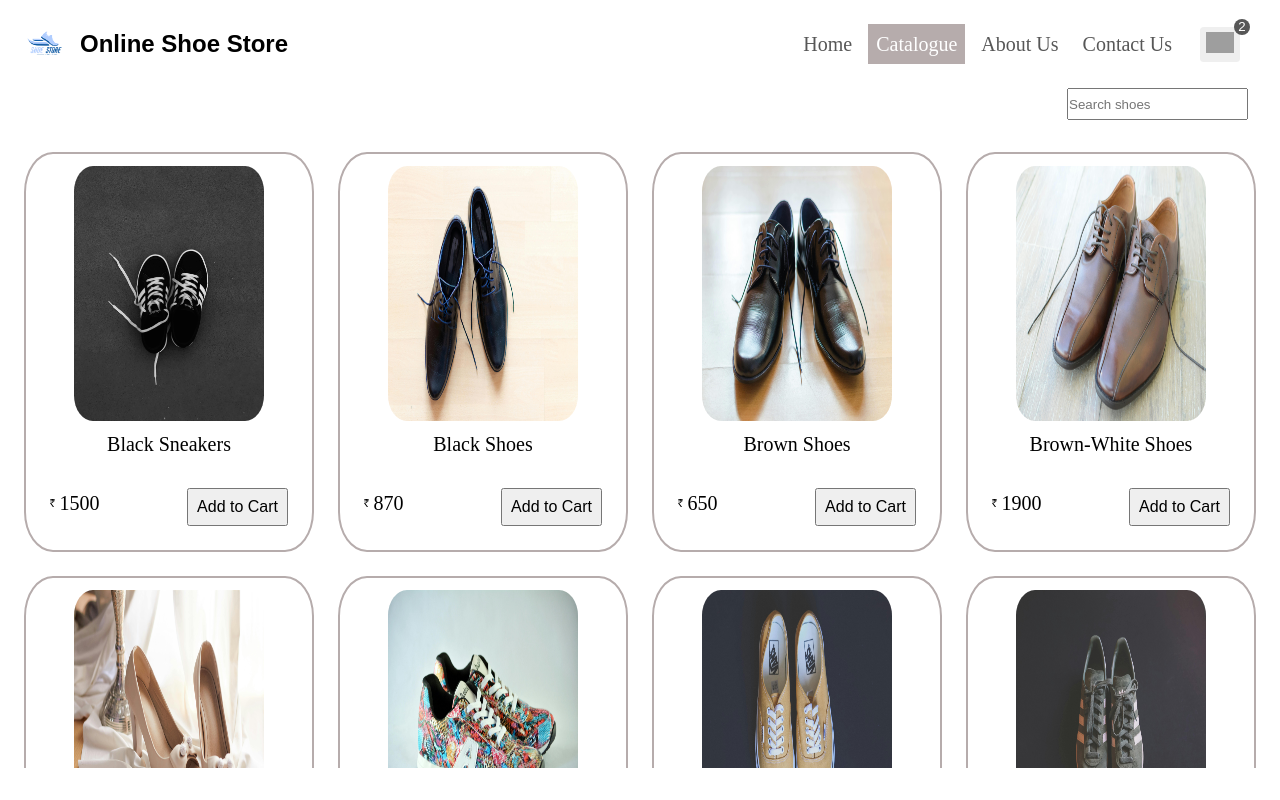
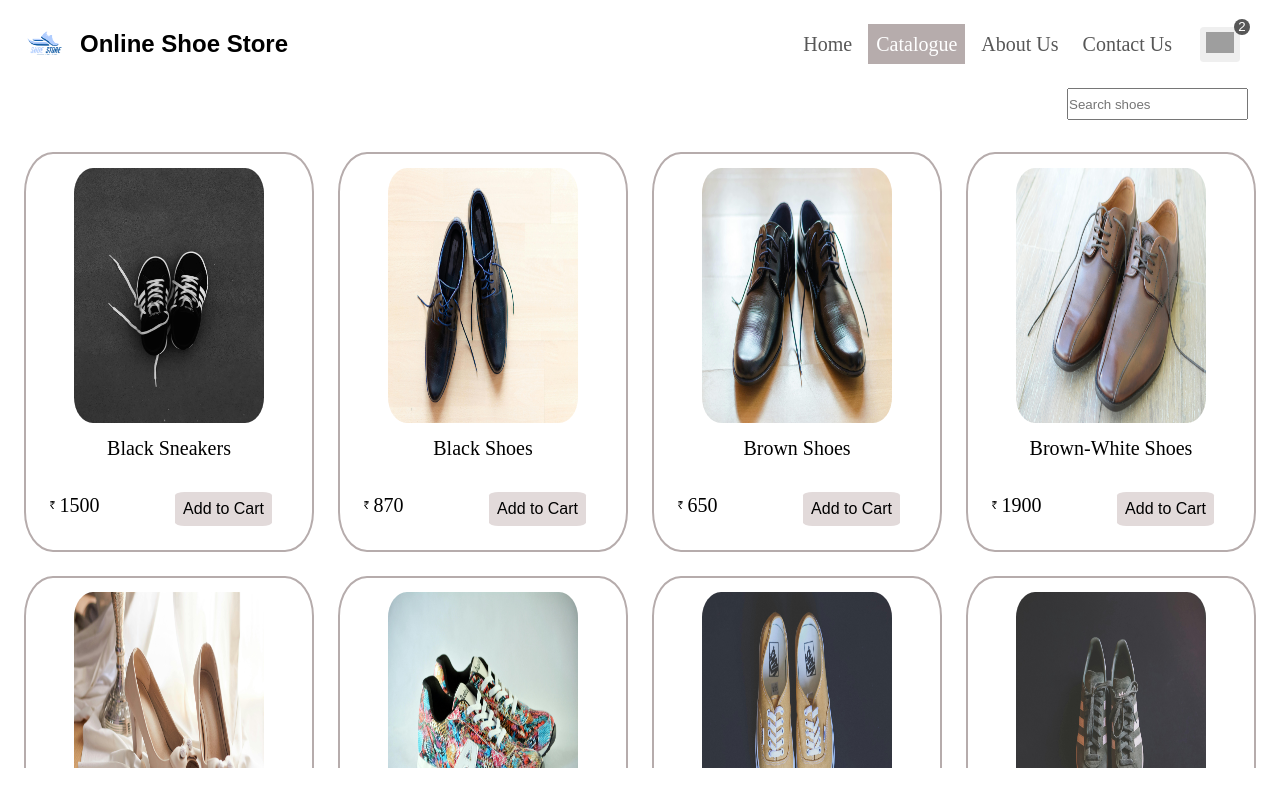
Before and after one commit to Waseemsvm/tutedude-react-ass5-online-shoe-store-with-cart, a React (Vite) app: page /catalogue in a window 1280 px wide. Built offline with nearby package versions, Linux system fonts and the light colour scheme; grey boxes are pictures that could not be loaded.

Commit message:
updated add to cart button

```diff
--- a/index.html
+++ b/index.html
@@ -1,10 +1,10 @@
-<!doctype html>
+<!DOCTYPE html>
 <html lang="en">
   <head>
     <meta charset="UTF-8" />
-    <!-- <link rel="icon" type="image/svg+xml" href="/vite.svg" /> -->
+    <link rel="icon" type="image/svg+xml" href="/src/assets/logos/logo.png" />
     <meta name="viewport" content="width=device-width, initial-scale=1.0" />
-    <title>Vite + React</title>
+    <title>Online Shoe Store</title>
   </head>
   <body>
     <div id="root"></div>
--- a/src/components/CatalogueItem.jsx
+++ b/src/components/CatalogueItem.jsx
@@ -17,7 +17,7 @@ export default function CatalogueItem(props) {
           <p>{item.price}</p>
         </div>
         <div>
-          <button>Add to Cart</button>
+          <button className={catalogueStyles["add-to-cart"]}>Add to Cart</button>
         </div>
       </form>
     </div>
--- a/src/styles/Catalogue.module.css
+++ b/src/styles/Catalogue.module.css
@@ -57,6 +57,7 @@
   /* background-color: yellow; */
   height: 25rem;
 }
+
 .catalogue-item {
   display: flex;
   flex-direction: column;
@@ -113,3 +114,20 @@
   display: inline-block;
   margin-right: 0.25rem;
 }
+
+.add-to-cart {
+  margin-right: 1rem;
+  border: none;
+  padding: 0.25rem;
+  border-radius: 10%;
+  background-color: #e2dada;
+}
+
+.add-to-cart:hover {
+  background-color: #afa9a9;
+  cursor: pointer;
+}
+
+.add-to-cart:active {
+  outline: 0.2px solid black;
+}
```
Also changed, not shown: 1 other file (tests, documents, lock files or other folders).
